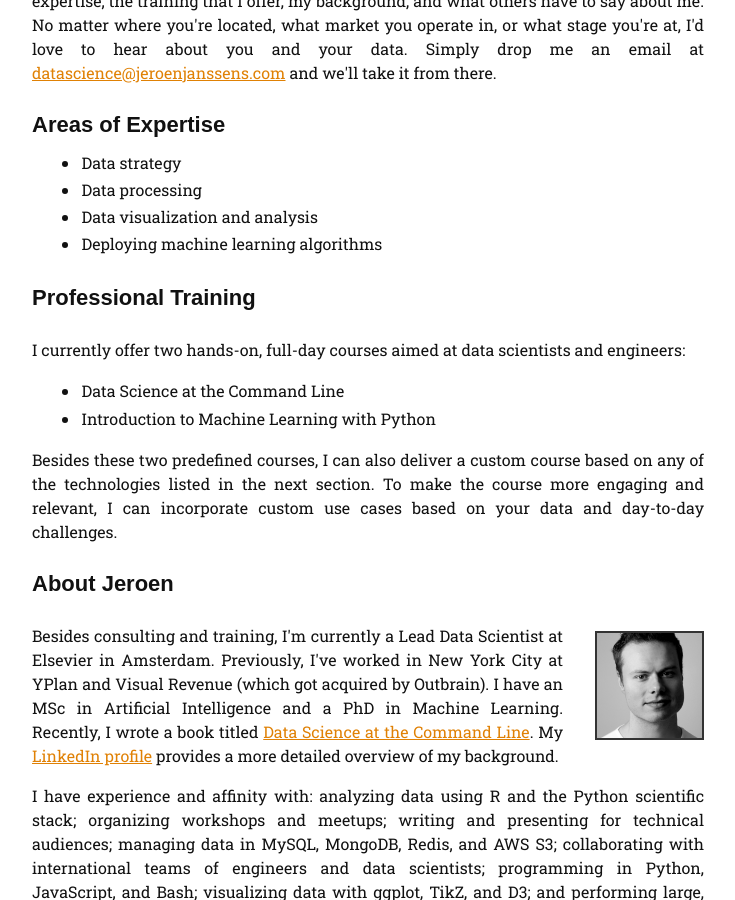
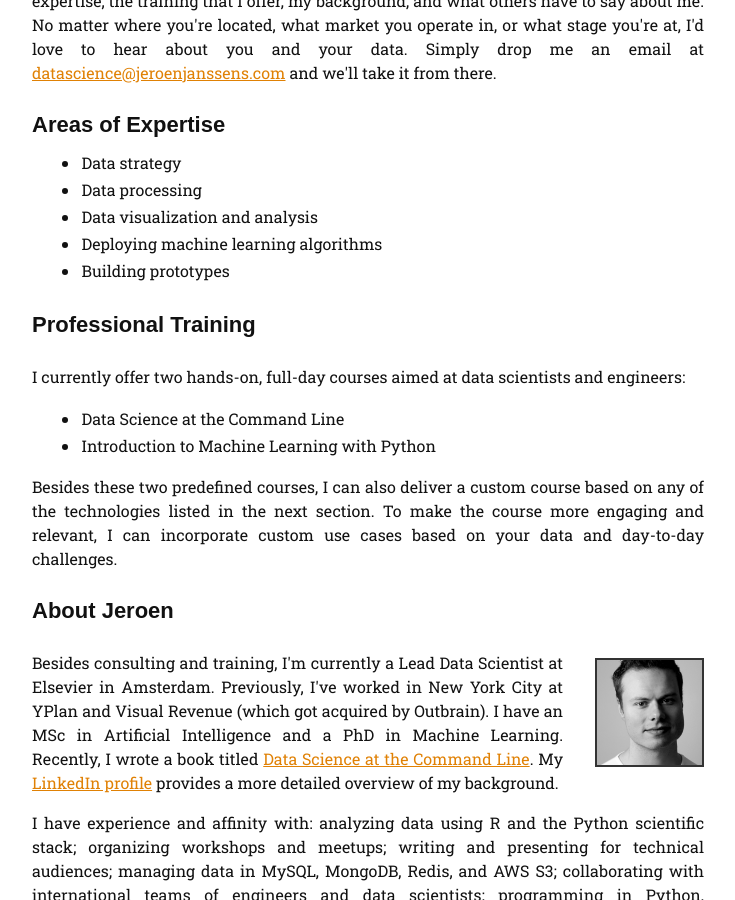
Before and after one commit to jeroenjanssens/jeroenjanssens.github.io, a Jekyll site: the page built from consulting-and-training/index.html, in a window 1280 px wide and 900 px high, scrolled down 323 px. Shown: the whole window, without its empty margins (272-1007 px from the left). Built offline with Jekyll 4.4.1, drawn with Linux system fonts in a browser that asks for light colours; some web fonts are replaced; Markdown is read by kramdown in place of the engine named in the settings.

Commit message:
Add building prototypes as expertise

```diff
--- a/consulting-and-training/index.html
+++ b/consulting-and-training/index.html
@@ -29,6 +29,9 @@ title: Jeroen Janssens - Data Science Consulting &amp; Training
         <h4>Deploying machine learning algorithms</h4>
         <!--During my PhD, I learned a lot about the theory of machine learning.-->
          <!--Since then, I've had plenty of experience deploying various algorithms in production, mostly in an agile manner.-->
+      </li>
+      <li>
+        <h4>Building prototypes</h4>
       </li>
     </ul>
 
```
Also changed, not shown: 1 other file.
